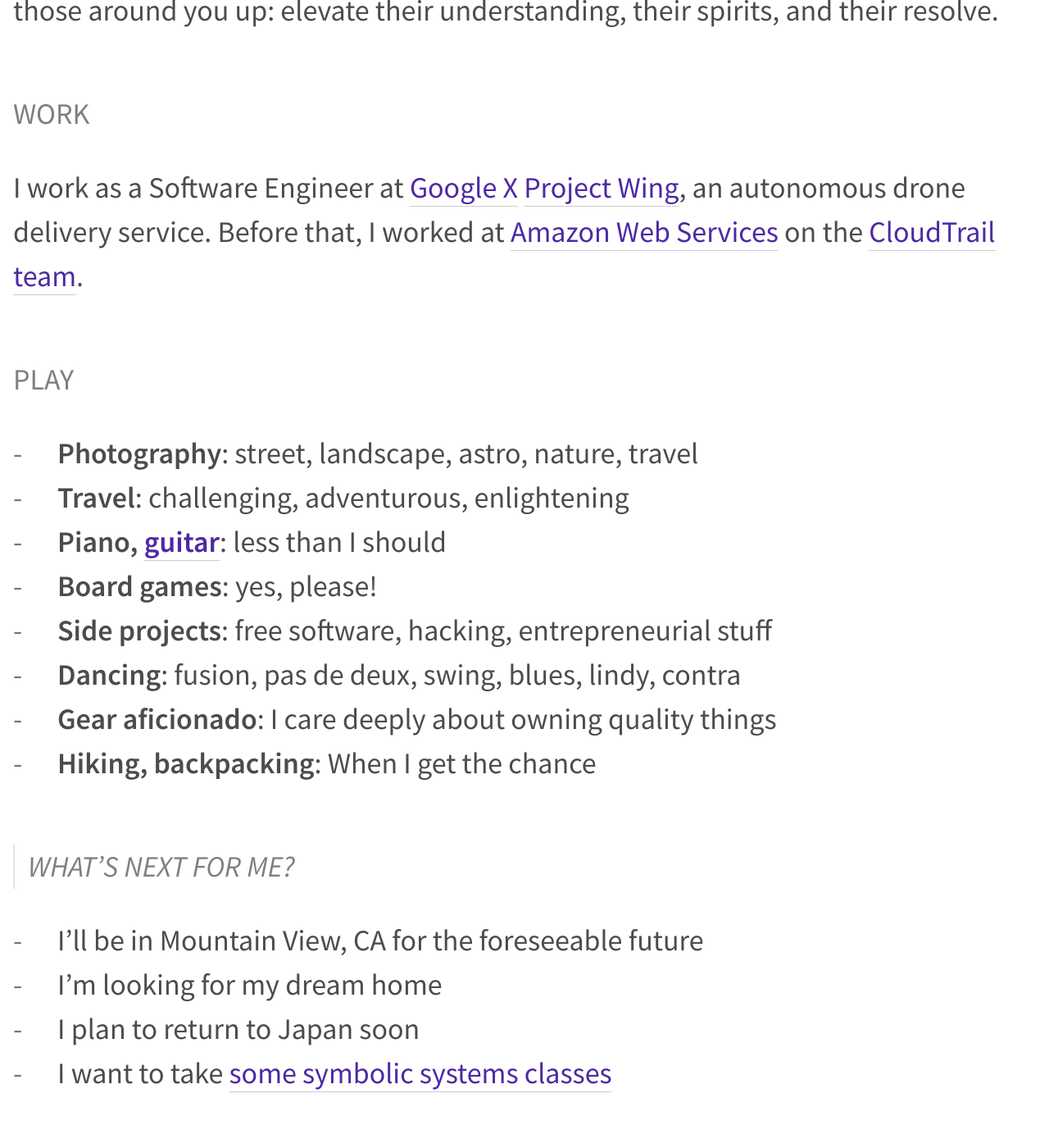
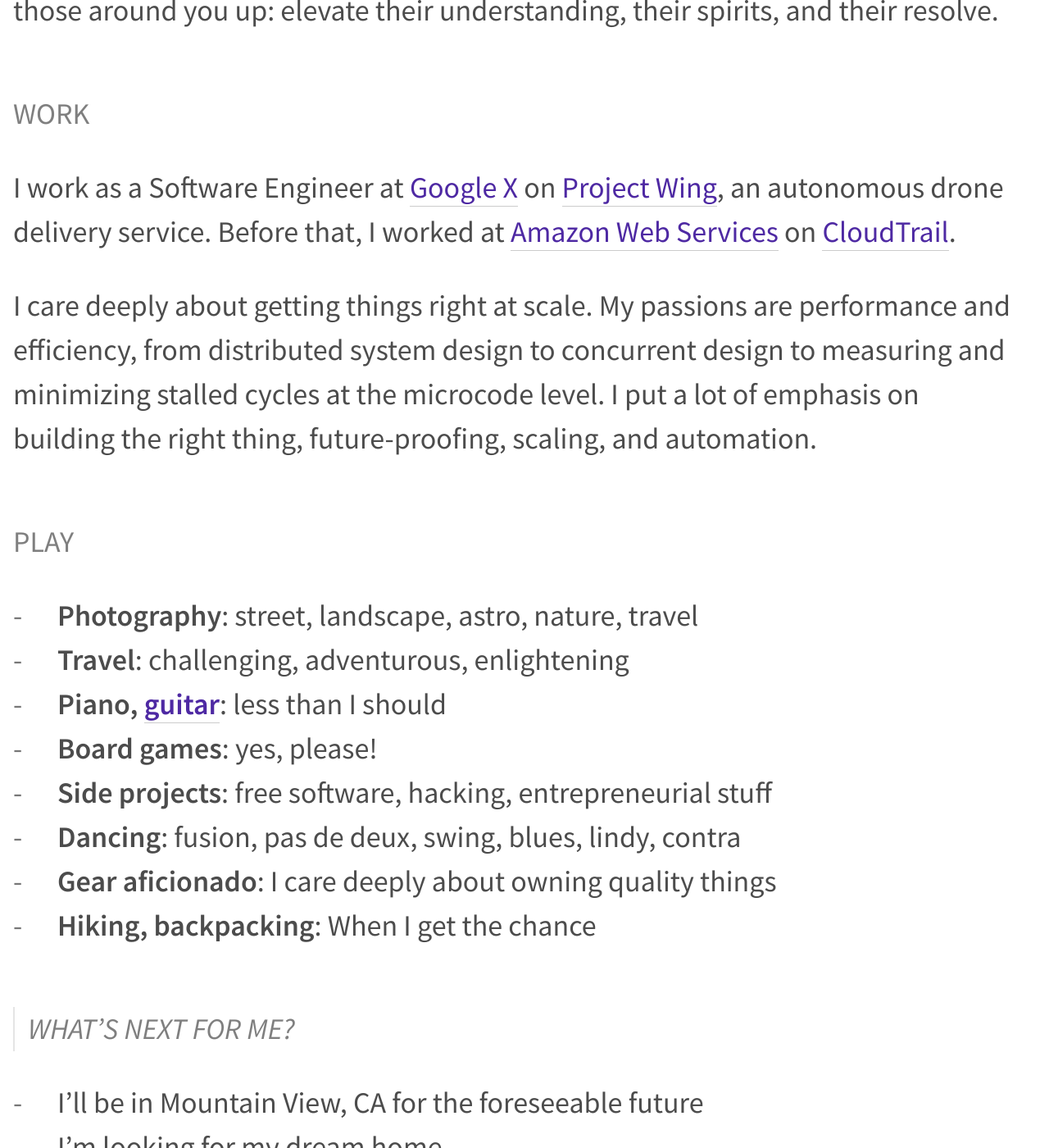
Before and after one commit to mcqueenjordan/mcqueenjordan.github.io, a Jekyll site: the page built from index.md, in a window 1280 px wide and 1400 px high, scrolled down 339 px. Shown: the whole window at 82% size. Built offline with Jekyll 4.4.1, drawn with Linux system fonts in a browser that asks for light colours; before the commit the page ends 1711 px from its top, so only the background shows below that; some of the changed text lies outside the part shown.

Commit message:
Copyediting: improve home page phrasing

```diff
--- a/index.md
+++ b/index.md
@@ -10,9 +10,14 @@ and their resolve.
 
 ### Work
 
-I work as a Software Engineer at [Google X][googlex] [Project Wing][wing], an
+I work as a Software Engineer at [Google X][googlex] on [Project Wing][wing], an
 autonomous drone delivery service. Before that, I worked at [Amazon Web
-Services][aws] on the [CloudTrail team][cloudtrail].
+Services][aws] on [CloudTrail].
+
+I care deeply about getting things right at scale. My passions are performance
+and efficiency, from distributed system design to concurrent design to measuring
+and minimizing stalled cycles at the microcode level. I put a lot of emphasis on
+building the right thing, future-proofing, scaling, and automation.
 
 ### Play
 
@@ -29,7 +34,7 @@ Services][aws] on the [CloudTrail team][cloudtrail].
 
 - I'll be in Mountain View, CA for the foreseeable future
 - I'm looking for my dream home
-- I plan to return to Japan soon
+- I plan to travel to Japan again soon
 - I want to take [some symbolic systems classes][symsys-stanford]
 
 [symsys-stanford]: https://symsys.stanford.edu
```
